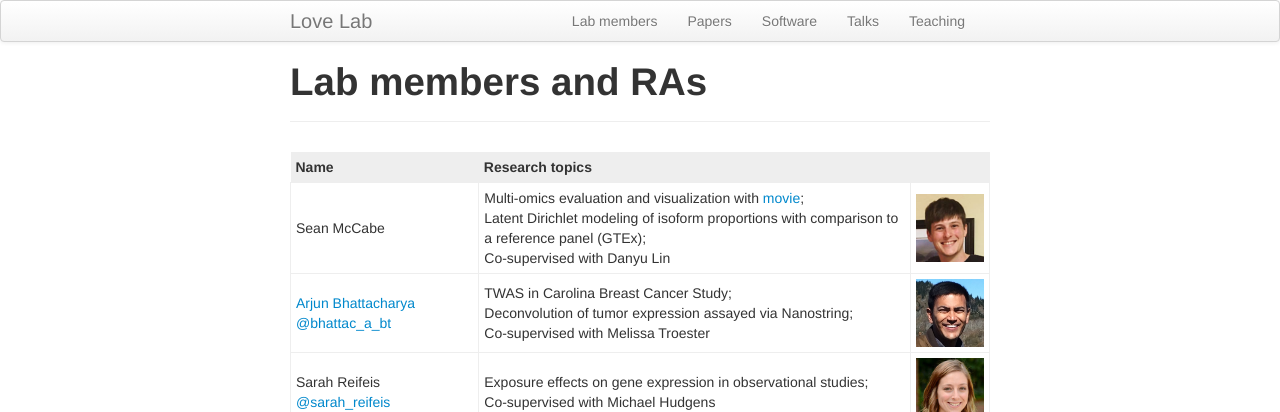
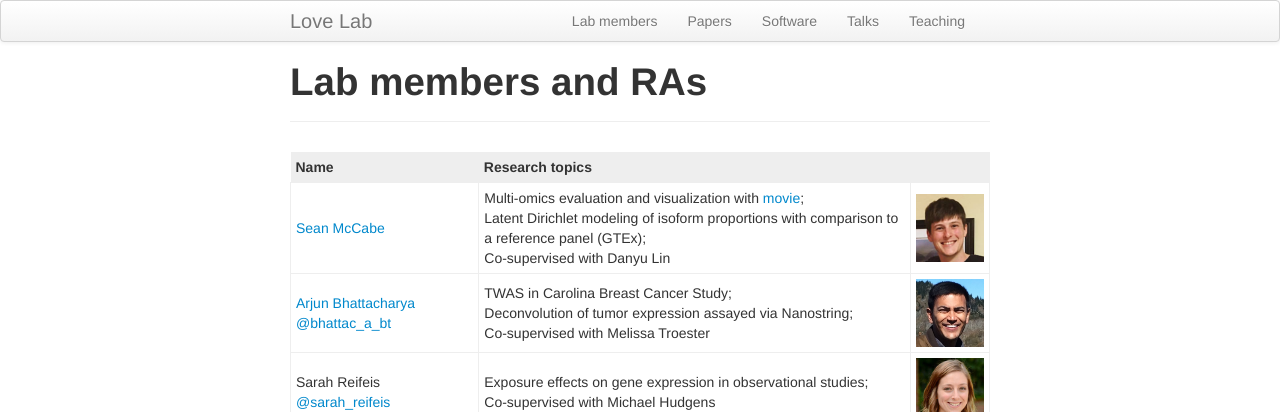
Before and after one commit to mikelove/mikelove.github.io, a Jekyll site: the page built from pages/lab.md, in a window 1280 px wide. Shown: the top 412 px of the page. Built offline with Jekyll 4.4.1, drawn with Linux system fonts in a browser that asks for light colours.

Commit message:
add seans website

```diff
--- a/pages/lab.md
+++ b/pages/lab.md
@@ -22,7 +22,7 @@ td{
 
 | Name | Research topics | |
 | :--- | :---- | :---- |
-| Sean McCabe | Multi-omics evaluation and visualization with [movie](https://github.com/mccabes292/movie); <br> Latent Dirichlet modeling of isoform proportions with comparison to a reference panel (GTEx); <br> Co-supervised with Danyu Lin | <img width="100" src="../assets/seanmccabe.png"> |
+| [Sean McCabe](https://mccabes292.github.io/) | Multi-omics evaluation and visualization with [movie](https://github.com/mccabes292/movie); <br> Latent Dirichlet modeling of isoform proportions with comparison to a reference panel (GTEx); <br> Co-supervised with Danyu Lin | <img width="100" src="../assets/seanmccabe.png"> |
 | [Arjun Bhattacharya](https://bhattacharya-a-bt.github.io) [@bhattac_a_bt](https://twitter.com/bhattac_a_bt) | TWAS in Carolina Breast Cancer Study; <br> Deconvolution of tumor expression assayed via Nanostring; <br> Co-supervised with Melissa Troester | <img width="100" src="../assets/arjunbhattacharya.jpg"> |
 | Sarah Reifeis [@sarah_reifeis](https://twitter.com/sarah_reifeis) | Exposure effects on gene expression in observational studies; <br> Co-supervised with Michael Hudgens | <img width="100" src="../assets/sarahreifeis.jpg"> |
 | Amanda Tapia | Colocalization of molecular QTL and neuropsychiatric GWAS; <br> Co-supervised with Yun Li and Jason Stein | <img width="100" src="../assets/amandatapia.jpg"> |
```
